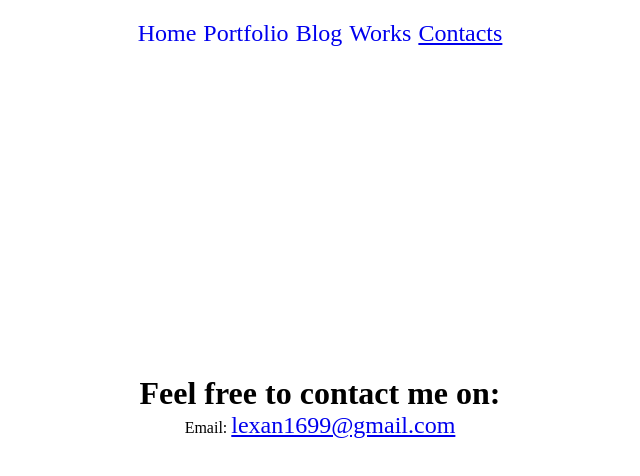
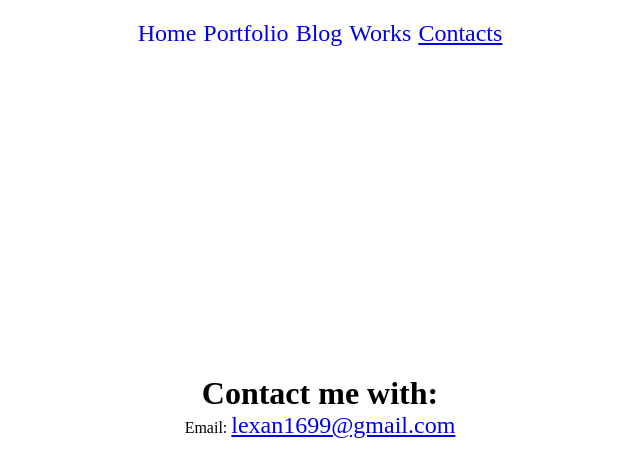
Before and after one commit to Garajnik/garaj-site, a React (Vite) app: page /contacts in a window 1280 px wide. Shown: the top 476 px of the page, without its empty margins (320-960 px from the left). Built offline with nearby package versions, Linux system fonts and the light colour scheme.

Commit message:
Cange text on contacts page

```diff
--- a/src/pages/contacts/ContactsPage.jsx
+++ b/src/pages/contacts/ContactsPage.jsx
@@ -6,7 +6,7 @@ export default function ContactsPage() {
     <div>
       <Header />
       <div className={styles.contactsContainer}>
-        <h1>Feel free to contact me on:</h1>
+        <h1>Contact me with:</h1>
         <ul>
           <li>Email: <a href="email:lexan1699@gmail.com">lexan1699@gmail.com</a></li>
         </ul>
```
